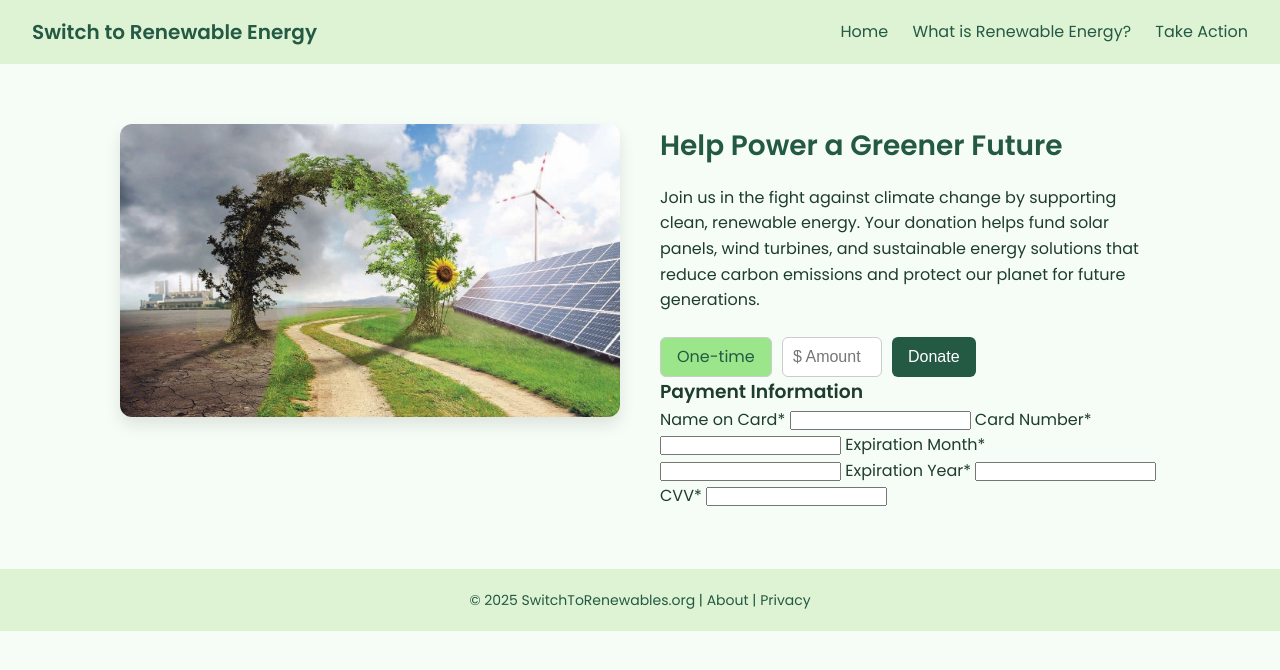
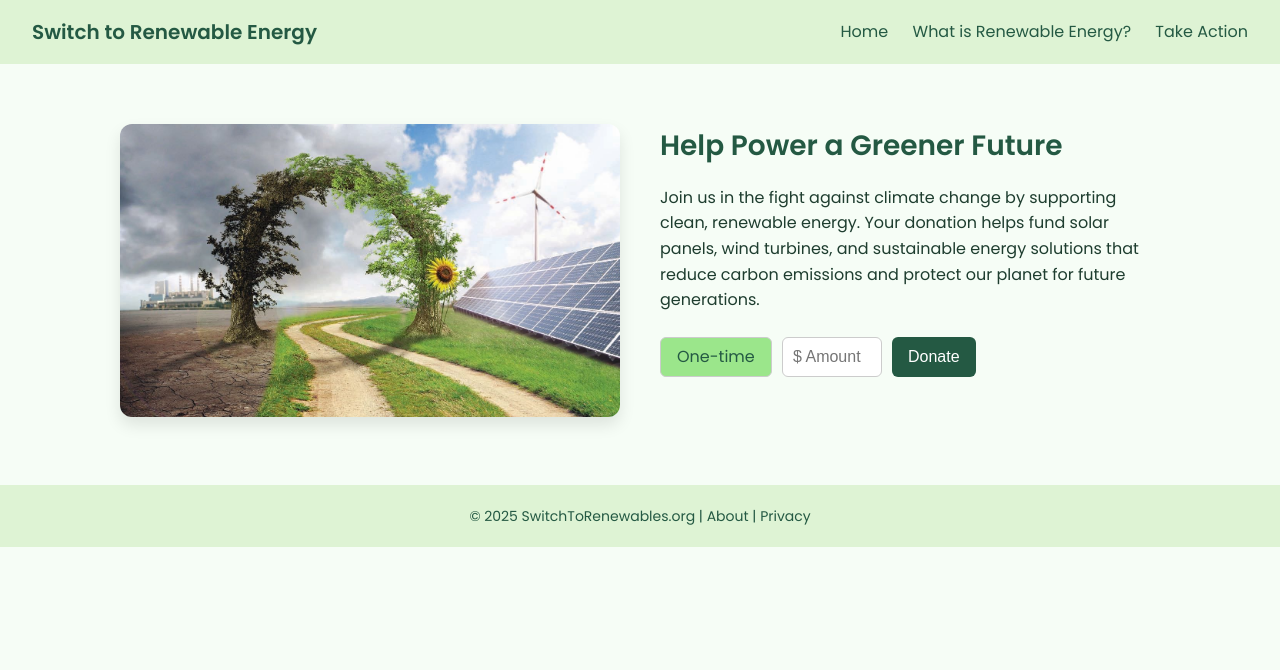
Before and after one commit to jeramyleon/assignment_1, a plain HTML site: page donation.html in a window 1280 px wide. Drawn offline with Linux system fonts and the light colour scheme.

Commit message:
Removed card details for now

```diff
--- a/donation.html
+++ b/donation.html
@@ -41,26 +41,6 @@
         <input type="text" placeholder="$ Amount" />
         <button type="button">Donate</button>
       </div>
-
-      <div class="payment-information">
-        <h3>Payment Information</h3>
-
-        <label for="name">Name on Card*</label>
-        <input type="text" id="name" name="name" />
-
-        <label for="card-number">Card Number*</label>
-        <input type="text" id="card-number" name="card-number" />
-
-        <label for="month">Expiration Month*</label>
-        <input type="text" id="month" name="month" />
-
-        <label for="year">Expiration Year*</label>
-        <input type="text" id="year" name="year" />
-
-        <label for="cvv">CVV*</label>
-        <input type="text" id="cvv" name="cvv" />
-      </div>
-    </div>
   </main>
 
   <footer>
```
